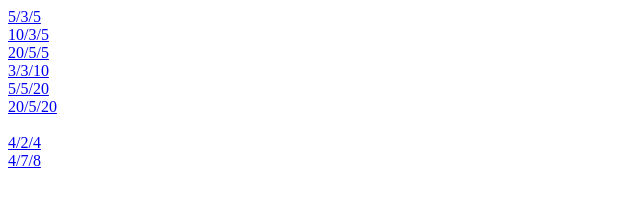
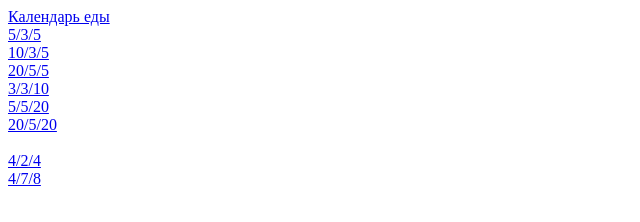
Before and after one commit to F474M0R64N4/F474M0R64N4.github.io, a plain HTML site: page index.html in a window 1280 px wide. Shown: the whole page, without its empty margins (0-640 px from the left). Drawn offline with Linux system fonts and the light colour scheme.

Commit message:
Update index.html

```diff
--- a/index.html
+++ b/index.html
@@ -1,3 +1,8 @@
+<a href="eda.html" target="_blank" >Календарь еды</a>
+
+<br />
+
+
 <a href="index1.html" target="_blank" >5/3/5</a>
 
 <br />
```
